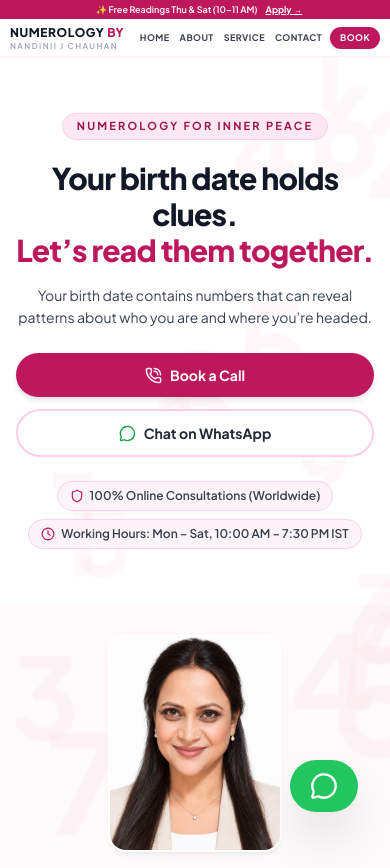
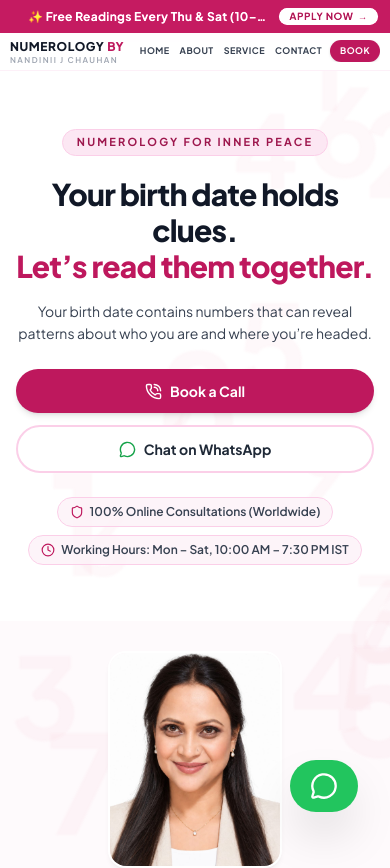
Before and after one commit to khushislab/Numerology-by-Nandini-Chauhan, a React (Vite) app: page / in a window 390 px wide. Shown: the top 868 px of the page. Built offline with nearby package versions, Linux system fonts and the light colour scheme.

Commit message:
feat(ui): update hero spacing and add blinking banner
Adjusted top padding for the hero section and refined smooth scrolling offsets. Added a prominent, animated blinking banner to the navbar to improve visibility of free reading offers.

```diff
--- a/components/Hero.tsx
+++ b/components/Hero.tsx
@@ -9,7 +9,7 @@ const PRIMARY_PHONE = "7588316966";
 
 const Hero: React.FC<HeroProps> = ({ onBookClick }) => {
   return (
-    <section id="home" className="relative pt-28 pb-14 md:pt-36 md:pb-20 px-4 sm:px-6 overflow-hidden scroll-mt-20">
+    <section id="home" className="relative pt-32 pb-14 md:pt-40 md:pb-20 px-4 sm:px-6 overflow-hidden scroll-mt-20">
       <div className="max-w-4xl mx-auto text-center relative z-10">
 
         {/* Label Badge: "Numerology for Inner Peace" */}
--- a/components/Navbar.tsx
+++ b/components/Navbar.tsx
@@ -27,7 +27,7 @@ const Navbar: React.FC<NavbarProps> = ({ onBookClick }) => {
     const targetId = href.replace('#', '');
     const element = document.getElementById(targetId);
     if (element) {
-      const offset = 90;
+      const offset = 105;
       const elementPosition = element.getBoundingClientRect().top;
       const offsetPosition = elementPosition + window.pageYOffset - offset;
       window.scrollTo({
@@ -39,16 +39,17 @@ const Navbar: React.FC<NavbarProps> = ({ onBookClick }) => {
 
   return (
     <header className="fixed top-0 left-0 right-0 z-50">
-      {/* Thin Banner at the very top */}
-      <div className="bg-pink-700 text-white text-[9px] sm:text-xs py-1 sm:py-1.5 px-2 sm:px-3 text-center font-medium flex items-center justify-center gap-1 sm:gap-2 shadow-xs leading-tight">
-        <span className="w-1 h-1 sm:w-1.5 sm:h-1.5 rounded-full bg-pink-200 animate-ping shrink-0"></span>
-        <span className="font-semibold truncate sm:overflow-visible">✨ Free Readings Thu & Sat (10–11 AM)</span>
+      {/* Prominent Blinking Top Banner Strip */}
+      <div className="blink-top-strip text-white text-xs sm:text-sm md:text-sm py-2 sm:py-2.5 px-3 sm:px-4 text-center font-bold flex items-center justify-center gap-2 sm:gap-3 shadow-md tracking-wide leading-tight transition-colors">
+        <span className="w-2 h-2 sm:w-2.5 sm:h-2.5 rounded-full bg-pink-100 animate-ping shrink-0"></span>
+        <span className="truncate sm:overflow-visible">✨ Free Readings Every Thu & Sat (10–11 AM IST)</span>
         <a
           href="#free-reading"
           onClick={(e) => handleLinkClick(e, '#free-reading')}
-          className="underline hover:text-pink-200 font-bold whitespace-nowrap ml-1 cursor-pointer shrink-0"
+          className="bg-white text-pink-800 hover:bg-pink-100 hover:text-pink-900 px-2.5 sm:px-3 py-0.5 sm:py-1 rounded-full text-[10px] sm:text-xs font-black uppercase tracking-wider whitespace-nowrap ml-1 cursor-pointer shrink-0 shadow-xs transition-transform active:scale-95 flex items-center gap-1"
         >
-          Apply →
+          <span>Apply Now</span>
+          <span>→</span>
         </a>
       </div>
 
--- a/index.html
+++ b/index.html
@@ -165,6 +165,21 @@
       0% { width: 0%; }
       100% { width: 100%; }
     }
+    @keyframes topStripBlink {
+      0%, 100% {
+        background-color: #be185d;
+        filter: brightness(1);
+        box-shadow: 0 0 12px rgba(190, 24, 93, 0.4);
+      }
+      50% {
+        background-color: #9d174d;
+        filter: brightness(1.28);
+        box-shadow: 0 0 24px rgba(244, 114, 182, 0.85);
+      }
+    }
+    .blink-top-strip {
+      animation: topStripBlink 1.8s infinite ease-in-out;
+    }
     @keyframes softBlink {
       0%, 100% {
         box-shadow: 0 0 0 0 rgba(219, 39, 119, 0.4), 0 20px 25px -5px rgba(219, 39, 119, 0.08);
```
